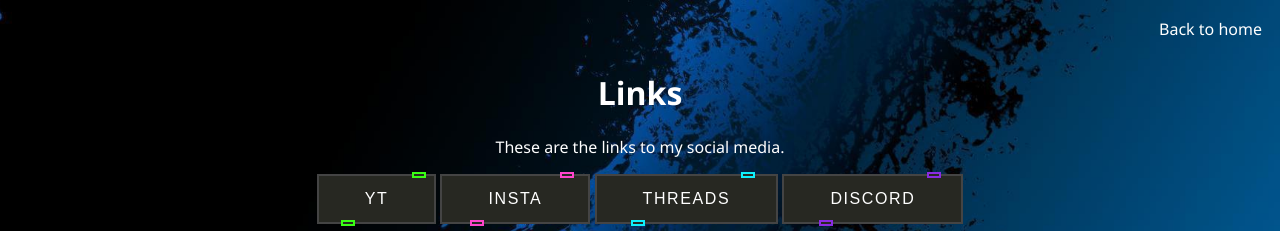
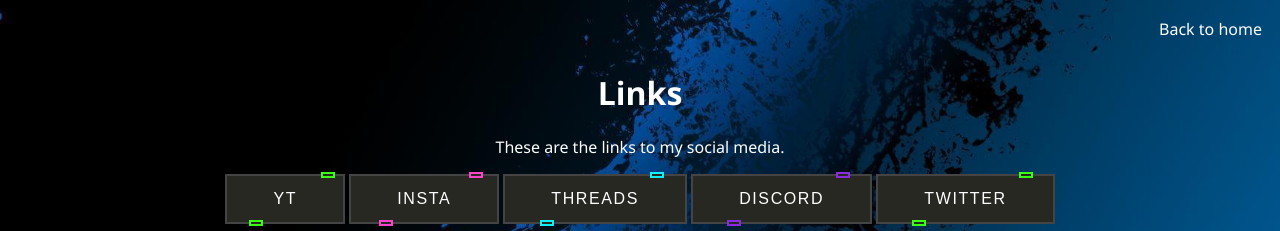
Before and after one commit to SpeedCloudYT/SpeedCloudYT.github.io, a plain HTML site: page links.html in a window 1280 px wide. Shown: the top 231 px of the page. Drawn offline with Linux system fonts and the light colour scheme.

Commit message:
Update links.html

```diff
--- a/links.html
+++ b/links.html
@@ -18,6 +18,7 @@
     <button style="--clr:#FF44CC" onclick="window.open('https://www.instagram.com/jess.shroom/', '_blank')"><span>Insta</span><i></i></button>
     <button style="--clr:#0FF0FC" onclick="window.open('https://www.threads.net/@jess.shroom', '_blank')"><span>Threads</span><i></i></button>
     <button style="--clr:#8A2BE2" onclick="window.open('https://discord.gg/DxsBjccceA', '_blank')"><span>Discord</span><i></i></button>
+    <button style="--clr:#39FF14" onclick="window.open('https://x.com/GraceShroomYT', '_blank')"><span>Twitter</span><i></i></button>
     <br>
     <img src="https://lanyard.cnrad.dev/api/1221131586758639637" class="aaaa"></img>
 </body>
```
